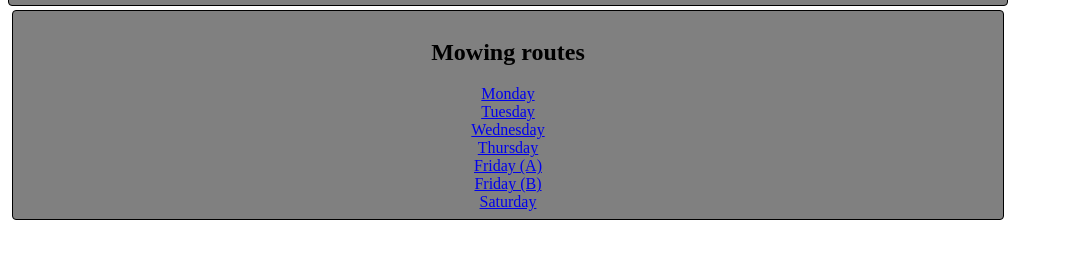
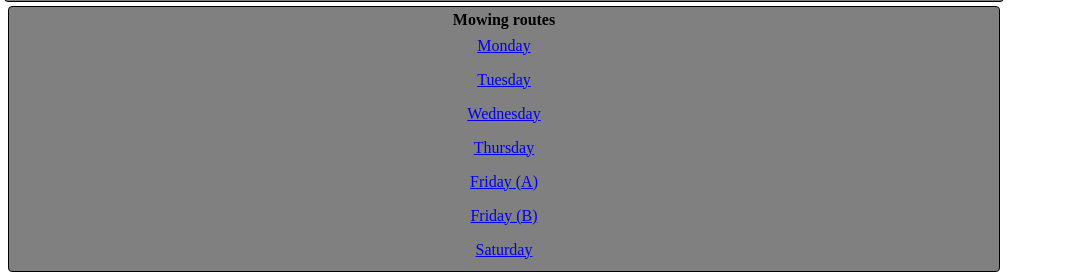
Before and after one commit to jvocana/sunValleyServices, a plain HTML site: page index.html in a window 1280 px wide. Shown: the part 843-1123 px from the top of the page, without its empty margins (0-1067 px from the left). Before the commit the page ends 1075 px from the top, so only its background shows below. Drawn offline with Linux system fonts and the light colour scheme.

Commit message:
adding links to days

```diff
--- /dev/null
+++ b/css/medium.css
@@ -0,0 +1,5 @@
+@media (min-width: 32.5em) {
+    * {
+        font-size: 16px;
+    }
+}
--- a/css/small.css
+++ b/css/small.css
@@ -1,3 +1,9 @@
+* {
+    font-size: 24px;
+    padding: 0;
+    margin: 0;
+}
+
 header img {
     width: 100%;
     height: auto;
@@ -5,7 +11,7 @@ header img {
 
 body {
     max-width: 1000px;
-
+    padding: .25rem;
 }
 
 header nav {
@@ -32,9 +38,16 @@ main section {
     border: 1px solid black;
     background-color: grey;
     text-align: center;
-    padding: .5rem;
+    padding: .25rem;
+
 
 }
+
 main {
-    padding: .25rem;
+    margin: .25rem;
 }
+
+main section ul li {
+    display: block;
+    padding: .5rem;
+}
--- a/index.html
+++ b/index.html
@@ -4,8 +4,9 @@
     <meta charset="UTF-8">
     <meta http-equiv="X-UA-Compatible" content="IE=edge">
     <meta name="viewport" content="width=device-width, initial-scale=1.0">
-    <title>Document</title>
+    <title>Sun Valley Services Job Access Portal</title>
     <link rel="stylesheet" href="css/small.css">
+    <link rel="stylesheet" href="css/medium.css">
 </head>
 <body>
     <header>
@@ -23,13 +24,13 @@
        <section>
             <h2>Mowing routes</h2>
             <ul>
-                <li><a href="https://docs.google.com/spreadsheets/d/1QAtLbArseQ2f0-TrOVNX2jFC4ghgGHPIm6N0LRWrsRY/edit?usp=sharing">Monday</a></li>
-                <li><a href="#TODO">Tuesday</a></li>
-                <li><a href="#TODO">Wednesday</a></li>
-                <li><a href="#TODO">Thursday</a></li>
-                <li><a href="#TODO">Friday (A)</a></li>
-                <li><a href="#TODO">Friday (B)</a></li>
-                <li><a href="#TODO">Saturday</a></li>
+                <li><a href="https://docs.google.com/spreadsheets/d/1QAtLbArseQ2f0-TrOVNX2jFC4ghgGHPIm6N0LRWrsRY/edit?usp=sharing" target="_blank">Monday</a></li>
+                <li><a href="https://docs.google.com/spreadsheets/d/1Bre_B0NoKWrwNPa57YW9Vixl0I6AmkdS_C-KFaHKqNI/edit?usp=sharing" target="_blank">Tuesday</a></li>
+                <li><a href="https://docs.google.com/spreadsheets/d/1FdXGO_WkozewWBTexe2F1oN0hNzhagVbCkgJ38Isq3U/edit?usp=sharing" target="_blank">Wednesday</a></li>
+                <li><a href="https://docs.google.com/spreadsheets/d/1-qkdKcKT5b1F_ajPkwvPkr8arI5zla1Ohkq3gapECYY/edit?usp=sharing" target="_blank">Thursday</a></li>
+                <li><a href="https://docs.google.com/spreadsheets/d/1nA1baUuduEqiBbqp2HZWSHvy_RiIvkhSqRpfZga3M8Y/edit?usp=sharing" target="_blank">Friday (A)</a></li>
+                <li><a href="https://docs.google.com/spreadsheets/d/11MgSn5GfPIyrvbjjU4vNZt9n1FqHQ6Ro4KFdPZnz_8M/edit?usp=sharing" target="_blank">Friday (B)</a></li>
+                <li><a href="https://docs.google.com/spreadsheets/d/1ljqiKXkZqNeedu29npx4ICM1qfRG1jnptEqBhrHMrp8/edit?usp=sharing" target="_blank">Saturday</a></li>
             </ul>
         </section>
     </main>
```
